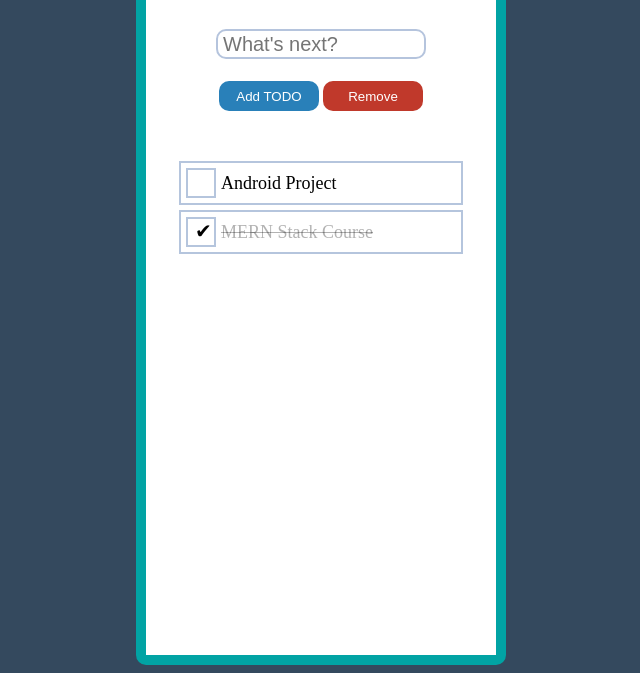
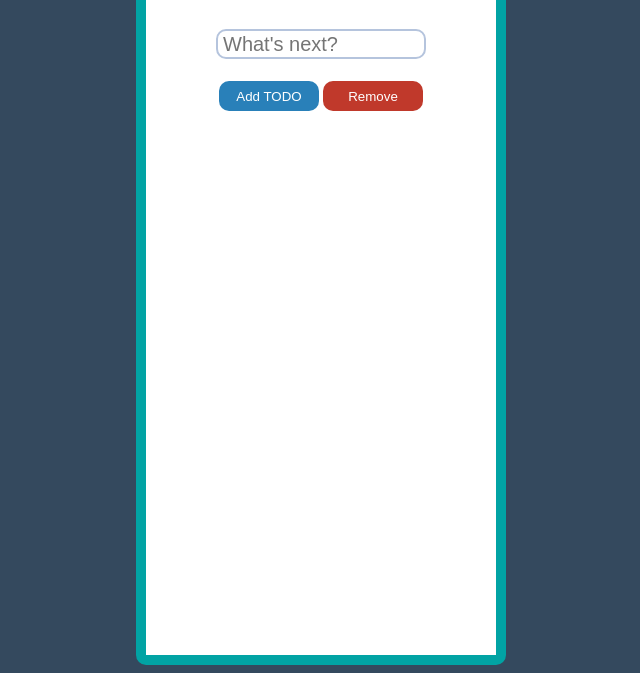
Before and after one commit to shivang1305/progressTracker-js, a plain HTML site: page index.html in a window 1280 px wide. Shown: the part 163-836 px from the top of the page, without its empty margins (319-959 px from the left). Drawn offline with Linux system fonts and the light colour scheme.

Commit message:
Update index.html

```diff
--- a/index.html
+++ b/index.html
@@ -15,14 +15,6 @@
             <button id="remove">Remove</button>
         </div>
         <ul id="list">
-            <li class="mycheck">
-                <input type="checkbox" id="check">
-                <label>Android Project</label>
-            </li>
-            <li class="mycheck">
-                <input type="checkbox" id="check" checked>
-                <label>MERN Stack Course</label>
-            </li>
         </ul>
     </div>
     <script src="script.js"></script>
```
